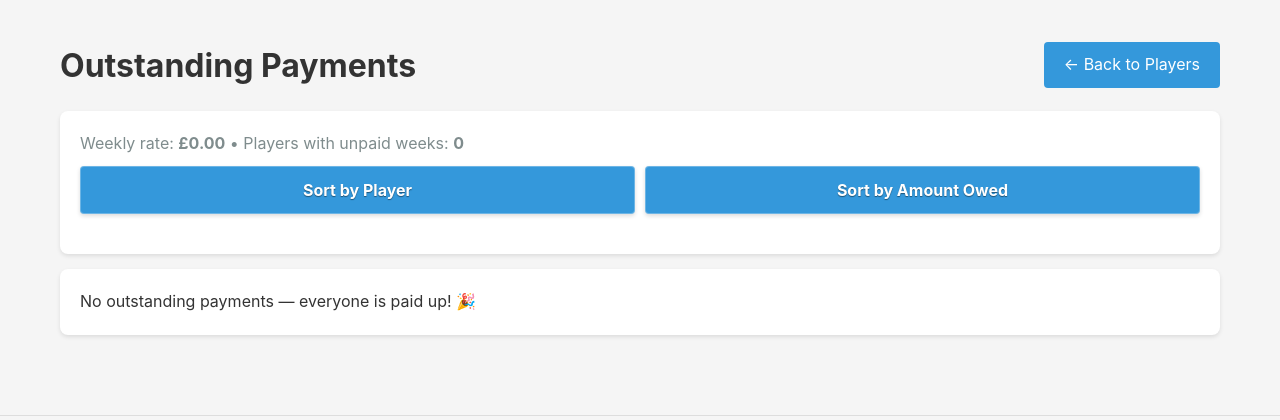
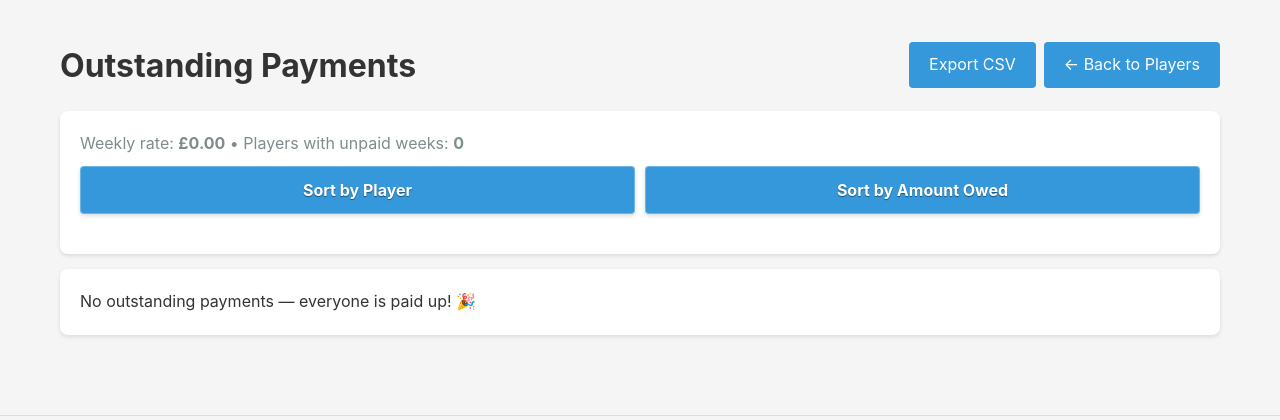
Before and after one commit to counterfitninja/wednesdaynite, a Flask app: page /payments/outstanding in a window 1280 px wide. Shown: the part 191-611 px from the top of the page. Run offline with Flask 3, Linux system fonts and the light colour scheme; the visitor is signed in with stand-in values (Sample User, id 1); data that the repository does not hold is empty; some libraries are stand-ins or nearby versions.

Commit message:
Agent Host changes for agents/csv-export-player-payment-dates-3c94e98a

```diff
--- a/app.py
+++ b/app.py
@@ -8,7 +8,8 @@ import base64
 import re
 from functools import wraps
 import html
-from io import BytesIO
+from io import BytesIO, StringIO
+import csv
 from PIL import Image, ImageDraw, ImageFont, UnidentifiedImageError
 
 try:
@@ -2583,6 +2584,42 @@ def outstanding_payments():
         public=False
     )
 
+@app.route('/payments/export.csv')
+@login_required
+def export_payments_csv():
+    with get_db() as conn:
+        rows = conn.execute('''
+            SELECT
+                p.name,
+                p.alias,
+                g.date,
+                g.location,
+                COALESCE(a.paid, 0) as paid
+            FROM attendance a
+            JOIN players p ON p.id = a.player_id
+            JOIN games g ON g.id = a.game_id
+            WHERE a.status = 'playing'
+              AND (g.is_abandoned IS NULL OR g.is_abandoned = 0)
+            ORDER BY p.name, g.date
+        ''').fetchall()
+
+    output = StringIO()
+    writer = csv.writer(output)
+    writer.writerow(['Player', 'Alias', 'Date', 'Location', 'Paid'])
+    for row in rows:
+        writer.writerow([
+            row['name'],
+            row['alias'] or '',
+            row['date'],
+            row['location'] or '',
+            'Yes' if row['paid'] else 'No'
+        ])
+
+    response = make_response(output.getvalue())
+    response.headers['Content-Type'] = 'text/csv'
+    response.headers['Content-Disposition'] = 'attachment; filename=player_payment_dates.csv'
+    return response
+
 def _get_or_create_player_share_token(conn, player_id):
     row = conn.execute(
         'SELECT token FROM player_share_tokens WHERE player_id = ?', (player_id,)
--- a/templates/outstanding_payments.html
+++ b/templates/outstanding_payments.html
@@ -6,7 +6,10 @@
 <div style="display: flex; justify-content: space-between; align-items: center; margin-bottom: 20px; flex-wrap: wrap; gap: 10px;">
     <h1>Outstanding Payments</h1>
     {% if not public %}
-    <a href="/admin/players" class="btn">← Back to Players</a>
+    <div style="display: flex; gap: 8px; flex-wrap: wrap;">
+        <a href="/payments/export.csv" class="btn">Export CSV</a>
+        <a href="/admin/players" class="btn">← Back to Players</a>
+    </div>
     {% endif %}
 </div>
 
```
